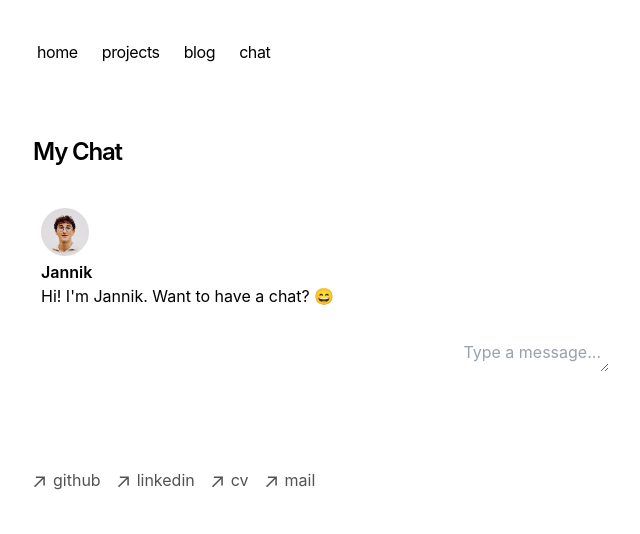
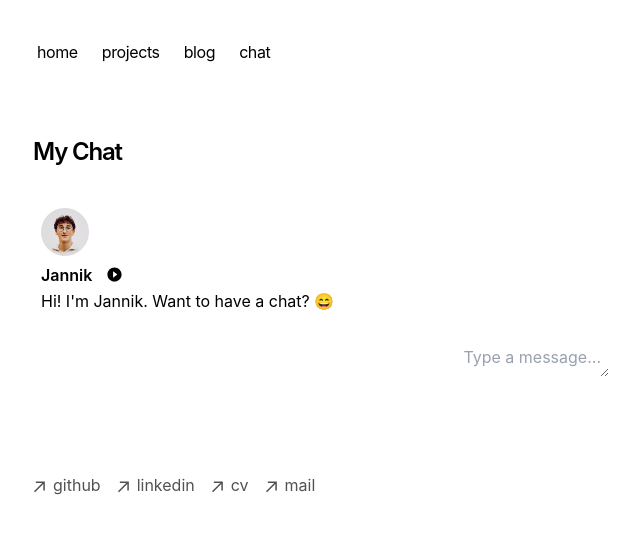
Before and after one commit to jannikhoesch/portfolio, a Next.js app: page /chat in a window 1280 px wide. Shown: the top 534 px of the page, without its empty margins (319-959 px from the left). Built offline with nearby package versions, Linux system fonts and the light colour scheme.

Commit message:
Add audio

```diff
--- /dev/null
+++ b/app/api/tts/route.ts
@@ -0,0 +1,30 @@
+import { ElevenLabsClient } from "elevenlabs";
+
+export async function POST(req: Request) {
+    const { text } = await req.json();
+    const ELEVENLABS_API_KEY = process.env.ELEVENLABS_API_KEY;
+    const VOICE_ID = process.env.VOICE_ID;
+
+    if (!VOICE_ID) throw new Error('Voice ID is required');
+
+    const client = new ElevenLabsClient({
+        apiKey: ELEVENLABS_API_KEY!
+    });
+
+    const audio = await client.textToSpeech.convert(
+        VOICE_ID,
+        {
+            text: text,
+            model_id: "eleven_multilingual_v2",
+            output_format: "mp3_44100_128"
+        }
+    );
+
+    // Return the audio as a response
+    return new Response(audio, {
+        status: 200,
+        headers: {
+        "Content-Type": "audio/mpeg",
+        },
+    });
+}
--- a/app/components/chat.tsx
+++ b/app/components/chat.tsx
@@ -1,7 +1,7 @@
 'use client';
 
 import { useChat } from '@ai-sdk/react';
-import { useEffect } from 'react';
+import { useEffect, useRef } from 'react';
 
 export default function Chat() {
     const { messages, input, setInput, append, setMessages } = useChat();
@@ -11,23 +11,27 @@ export default function Chat() {
         setMessages([{ id: '0', content: "Hi! I'm Jannik. Want to have a chat? 😄", role: 'assistant' }]);
     }, [setMessages]);
 
+    const playTTS = async (text: string) => {
+        const res = await fetch("/api/tts", {
+            method: "POST",
+            body: JSON.stringify({ text }),
+            headers: {
+              "Content-Type": "application/json"
+            }
+          });
+
+          const blob = await res.blob();
+          const url = URL.createObjectURL(blob);
+
+          const audio = new Audio(url);
+          audio.play();
+          audio.onended = () => URL.revokeObjectURL(url);
+    };
+
     const handleSubmit = async (event: React.FormEvent) => {
         event.preventDefault();
-
-        // Append the user message
         append({ content: input, role: 'user' });
-
-        // Send the message to the backend to get a response
-        const response = await fetch('/api/chat', {
-            method: 'POST',
-            headers: {
-                'Content-Type': 'application/json',
-            },
-            body: JSON.stringify({ messages: [...messages, { content: input, role: 'user' }] }),
-        });
-
-        const aiMessage = await response.text();
-        append({ content: aiMessage, role: 'assistant' });
+        setInput('');
     };
 
     return (
@@ -40,8 +44,28 @@ export default function Chat() {
                             {message.role === 'assistant' && (
                                 <img src="/profile.png" alt="Jannik" className="mb-1 w-12 h-12 rounded-full" />
                             )}
-                            <b className="block font-semibold">{message.role === 'user' ? 'You' : 'Jannik'}</b>
-                            <div>
+                            <div className={`flex items-center gap-2 ${message.role === 'user' ? 'justify-end' : 'justify-start'}`}>
+                                <b className="font-semibold">{message.role === 'user' ? 'You' : 'Jannik'}</b>
+                                {message.role === 'assistant' && (
+                                    <button
+                                        onClick={() => playTTS(message.content)}
+                                        className="p-1.5 hover:bg-dark-50 dark:hover:bg-dark-900/30 rounded-full transition-all duration-200 ease-in-out transform hover:scale-105 focus:outline-none focus:ring-2 focus:ring-dark-500/40 dark:focus:ring-dark-400/40"
+                                        title="Listen to message"
+                                    >
+                                        <svg
+                                            xmlns="http://www.w3.org/2000/svg"
+                                            width="17"
+                                            height="17"
+                                            viewBox="0 0 24 24"
+                                            fill="currentColor"
+                                            className="text-dark-500 dark:text-dark-400"
+                                        >
+                                            <path d="M12 2C6.48 2 2 6.48 2 12s4.48 10 10 10 10-4.48 10-10S17.52 2 12 2zm-2 14.5v-9l6 4.5-6 4.5z"/>
+                                        </svg>
+                                    </button>
+                                )}
+                            </div>
+                            <div className={message.role === 'user' ? 'text-right' : 'text-left'}>
                                 {message.content}
                             </div>
                         </div>
@@ -55,8 +79,7 @@ export default function Chat() {
                         onKeyDown={async event => {
                             if (event.key === 'Enter' && !event.shiftKey) {
                                 event.preventDefault();
-                                append({ content: input, role: 'user' });
-                                setInput('');
+                                handleSubmit(event);
                             }
                         }}
                         className="flex-1 p-2 bg-transparent border-none outline-none focus:ring-0 placeholder-gray-400 text-right"
@@ -67,5 +90,5 @@ export default function Chat() {
                 </form>
             </div>
         </section>
-    )
+    );
 }
--- a/package.json
+++ b/package.json
@@ -15,6 +15,7 @@
     "@vercel/analytics": "^1.1.3",
     "@vercel/speed-insights": "^1.0.9",
     "ai": "^4.1.54",
+    "elevenlabs": "^1.56.0",
     "geist": "1.2.2",
     "next": "14.2.24",
     "next-mdx-remote": "^4.4.1",
```
Also changed, not shown: 1 other file (tests, documents, lock files or other folders).
